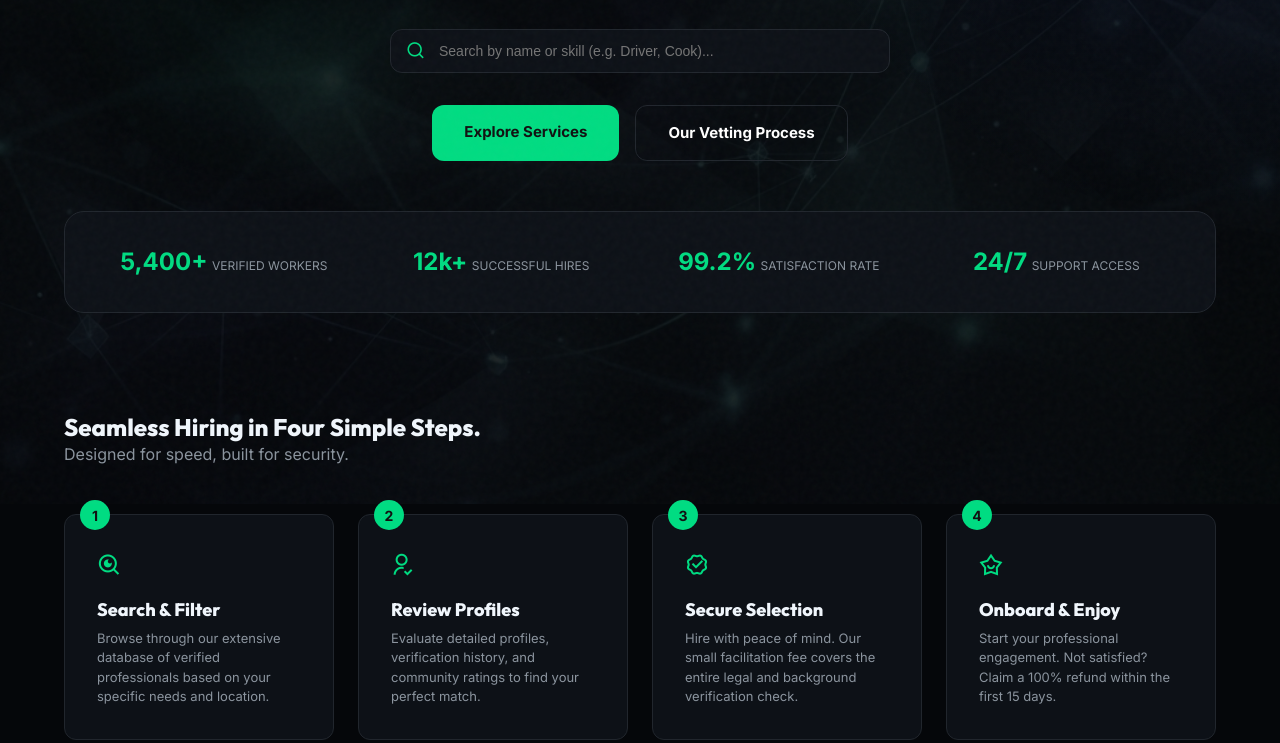
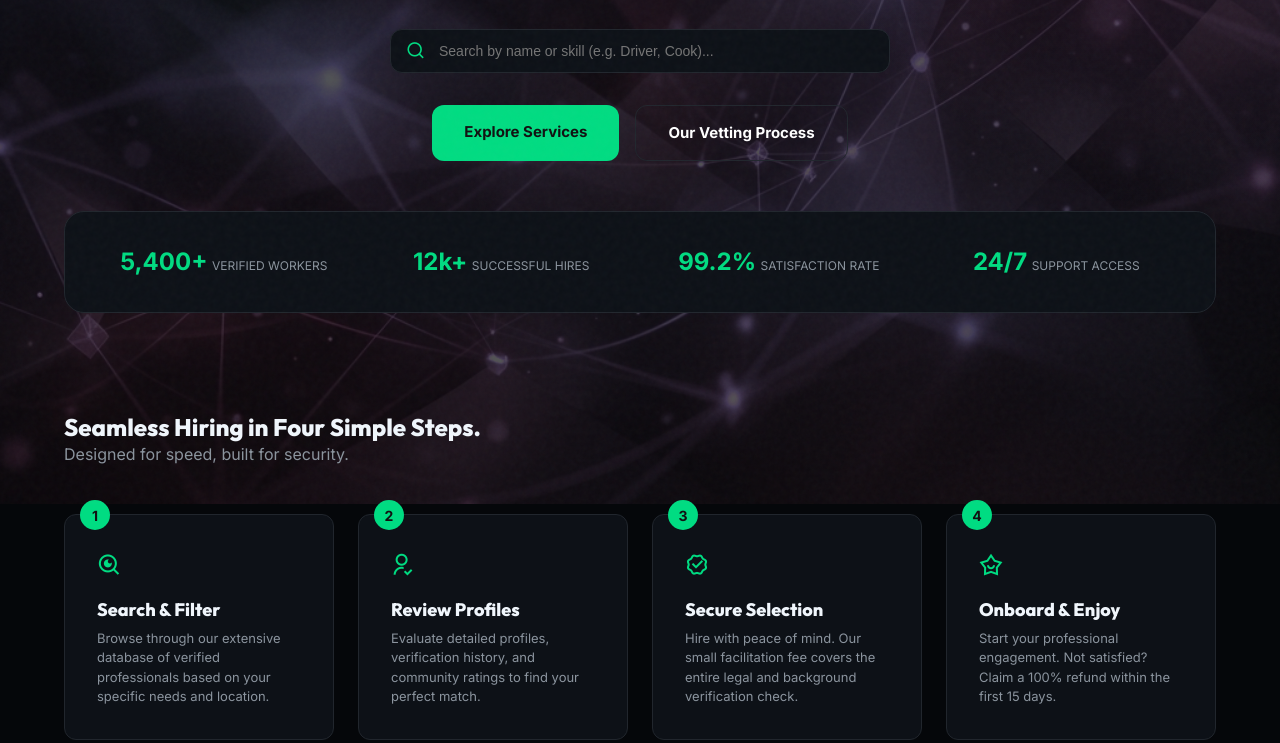
Before and after one commit to sadafiqbal91/helpers-near-me, a website built with Vite: page index.html in a window 1280 px wide. Shown: the part 296-1039 px from the top of the page. Built offline with nearby package versions, Linux system fonts and the light colour scheme; no server answers.

Commit message:
Make green geometric background prominent and global

```diff
--- a/style.css
+++ b/style.css
@@ -66,7 +66,7 @@ body::before {
     pointer-events: none;
 }
 
-/* Geometric Network Pattern Layer */
+/* Geometric Network Pattern Layer - Enhanced Visibility */
 .mesh-bg::after {
     content: "";
     position: absolute;
@@ -74,11 +74,14 @@ body::before {
     left: 0;
     width: 100%;
     height: 100%;
-    background: url('./assets/images/hero_bg.png');
+    background:
+        linear-gradient(to bottom, rgba(0, 220, 130, 0.05), transparent),
+        url('./assets/images/hero_bg.png');
     background-size: cover;
     background-position: center;
-    opacity: 0.12; /* Subtle global line pattern */
+    opacity: 0.3; /* Increased visibility as requested */
     z-index: -1;
+    filter: hue-rotate(90deg) brightness(1.2); /* Adjusting to make lines look more green */
 }
 
 .mesh-sphere {
```
